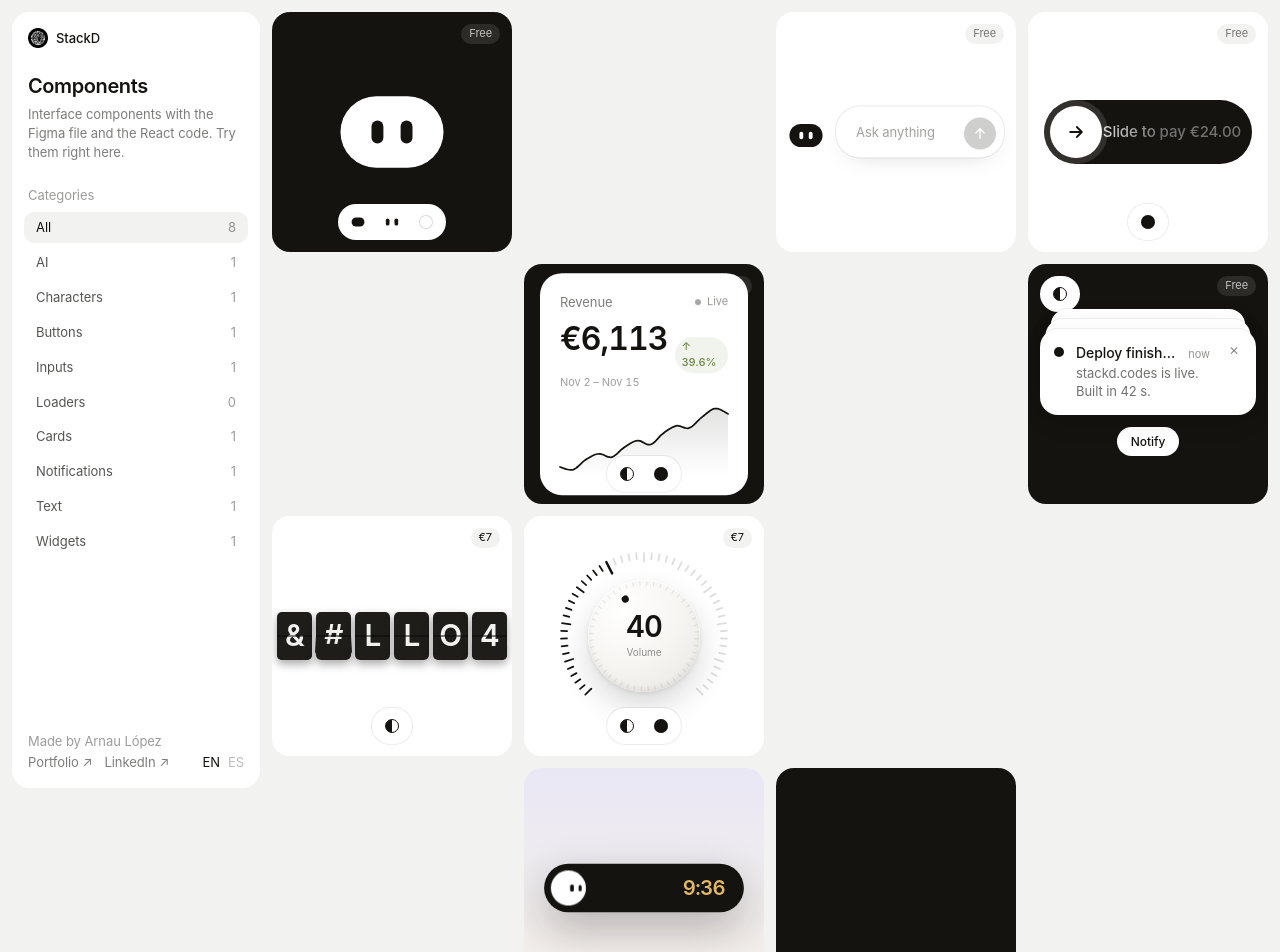
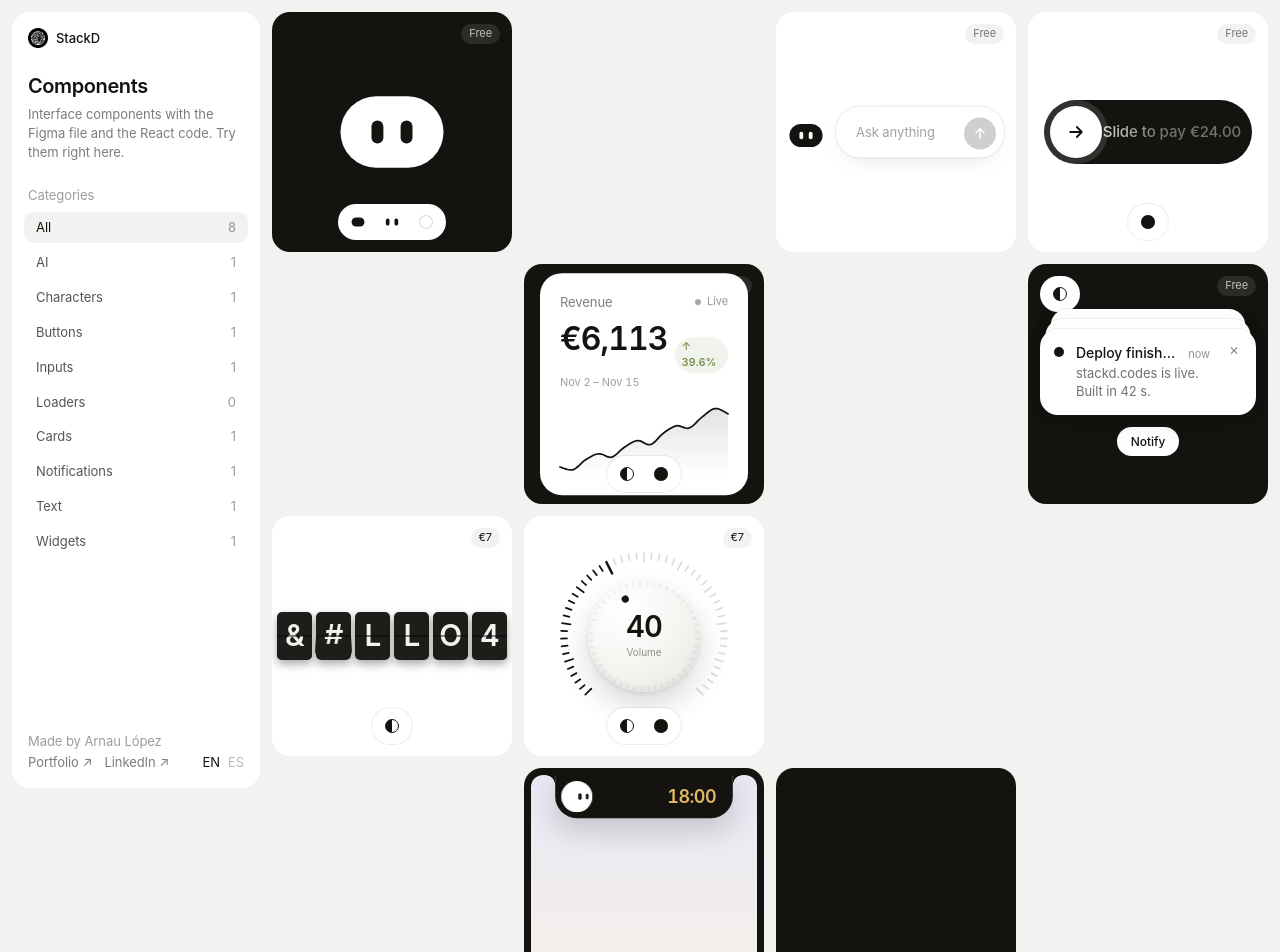
Before and after one commit to lopezsellesarnau-cmd/stackd, a Next.js app in the folder web/: page / in a window 1280 px wide. Shown: the top 952 px of the page. Built offline with nearby package versions, Linux system fonts and the light colour scheme.

Commit message:
Focus timer tile: notch by default, fits any tile width

```diff
--- a/web/components/shop.tsx
+++ b/web/components/shop.tsx
@@ -953,9 +953,21 @@ const SCREEN = 'linear-gradient(180deg,#E9E7F5 0%,#F6F1E8 100%)'
 function TimerTile({ t }: { t: T }) {
   const [open, setOpen] = useState(false)
   const [dark, setDark] = useState(true)
-  const [notch, setNotch] = useState(false)
-  // The island in the tile: big while it's a pill, scaled down as it opens so the panel still fits
-  const [islandOpen, setIslandOpen] = useState(false)
+  const [notch, setNotch] = useState(true)
+  // Big while it's a pill, scaled down as it opens so the panel always fits the tile, at any width
+  const [live, setLive] = useState(false)
+  const box = useRef<HTMLElement>(null)
+  const [w, setW] = useState(280)
+  useEffect(() => {
+    const el = box.current
+    if (!el) return
+    const ro = new ResizeObserver(() => setW(el.clientWidth))
+    ro.observe(el)
+    return () => ro.disconnect()
+  }, [])
+  const room = w - 28 // a little margin on each side
+  const fit = live ? Math.min(1, room / 300) : Math.min(notch ? 1.2 : 1.35, room / 148)
+  const grow = { transform: `scale(${fit})`, transition: 'transform .46s cubic-bezier(.25,1,.5,1)' }
   const theme = dark ? 'dark' : 'light'
 
   const stage = (scale: number) =>
@@ -975,7 +987,7 @@ function TimerTile({ t }: { t: T }) {
 
   return (
     <>
-      <article className={`group ${tile} ${notch ? 'bg-ink' : ''}`} style={notch ? undefined : { background: SCREEN }}>
+      <article ref={box} className={`group ${tile} ${notch ? 'bg-ink' : ''}`} style={notch ? undefined : { background: SCREEN }}>
         {/* The notch sits in a laptop screen: a black bezel, the notch part of it */}
         {notch ? <div className="absolute inset-[7px] overflow-hidden rounded-[12px]" style={{ background: SCREEN }} /> : null}
         <button type="button" onClick={() => setOpen(true)} aria-label={`${t.open} Focus timer`} className="absolute inset-0 cursor-pointer" />
@@ -984,8 +996,8 @@ function TimerTile({ t }: { t: T }) {
           <>
             <span className="pointer-events-none absolute bottom-[18px] left-1/2 -translate-x-1/2 text-[11px] text-ink/40 [@media(hover:none)]:hidden">{t.hoverNotch}</span>
             <div className="pointer-events-none absolute inset-x-0 top-[7px] flex justify-center">
-              <div className="pointer-events-auto" style={{ transform: 'scale(.82)', transformOrigin: '50% 0' }}>
-                <FocusTimer variant="notch" theme={theme} remaining={18 * 60 + 5} label="Deep work" />
+              <div className="pointer-events-auto motion-reduce:!transition-none" style={{ ...grow, transformOrigin: '50% 0' }}>
+                <FocusTimer variant="notch" theme={theme} remaining={18 * 60 + 5} label="Deep work" open={live} onOpenChange={setLive} />
               </div>
             </div>
           </>
@@ -994,9 +1006,9 @@ function TimerTile({ t }: { t: T }) {
           <div className="pointer-events-none absolute inset-0 flex items-center justify-center">
             <div
               className="pointer-events-auto motion-reduce:!transition-none"
-              style={{ transform: `scale(${islandOpen ? 0.9 : 1.35})`, transition: 'transform .46s cubic-bezier(.25,1,.5,1)' }}
+              style={grow}
             >
-              <FocusTimer theme={theme} remaining={9 * 60 + 41} open={islandOpen} onOpenChange={setIslandOpen} />
+              <FocusTimer theme={theme} remaining={9 * 60 + 41} open={live} onOpenChange={setLive} />
             </div>
           </div>
         )}
```
